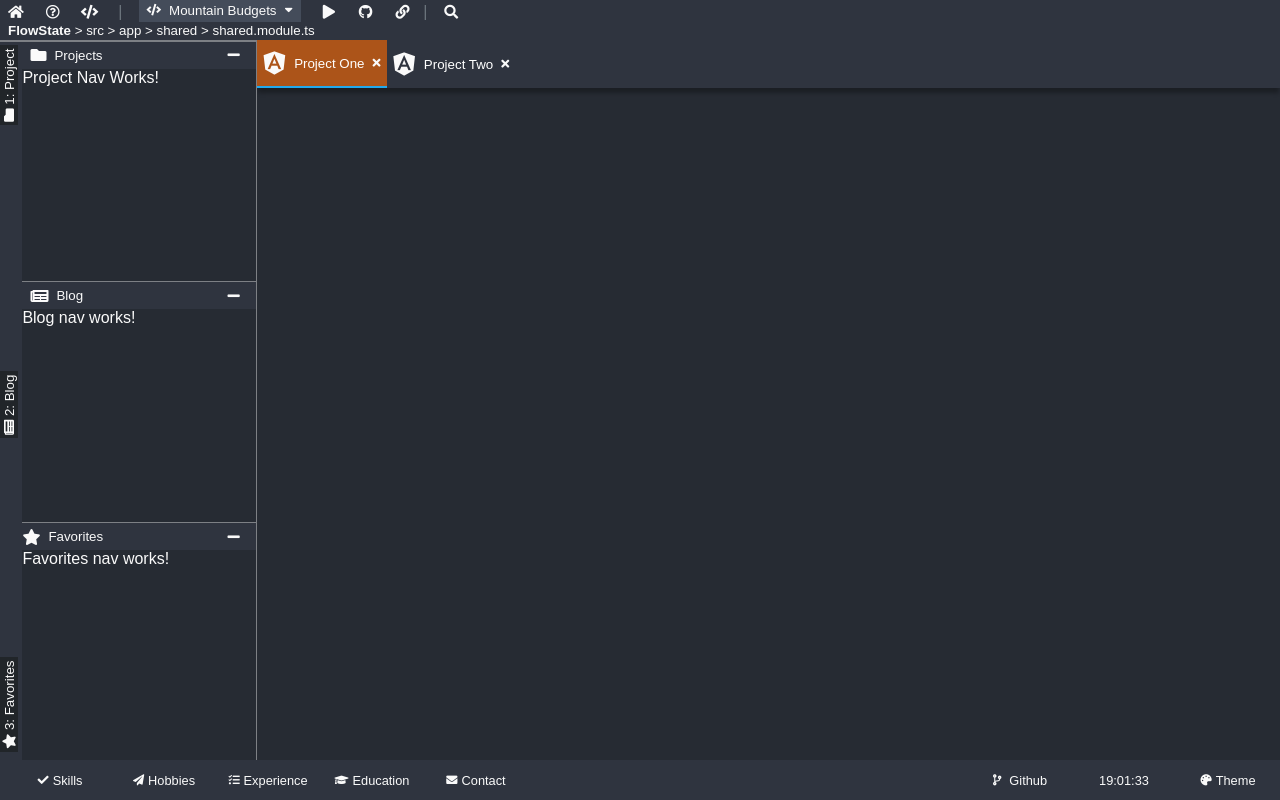
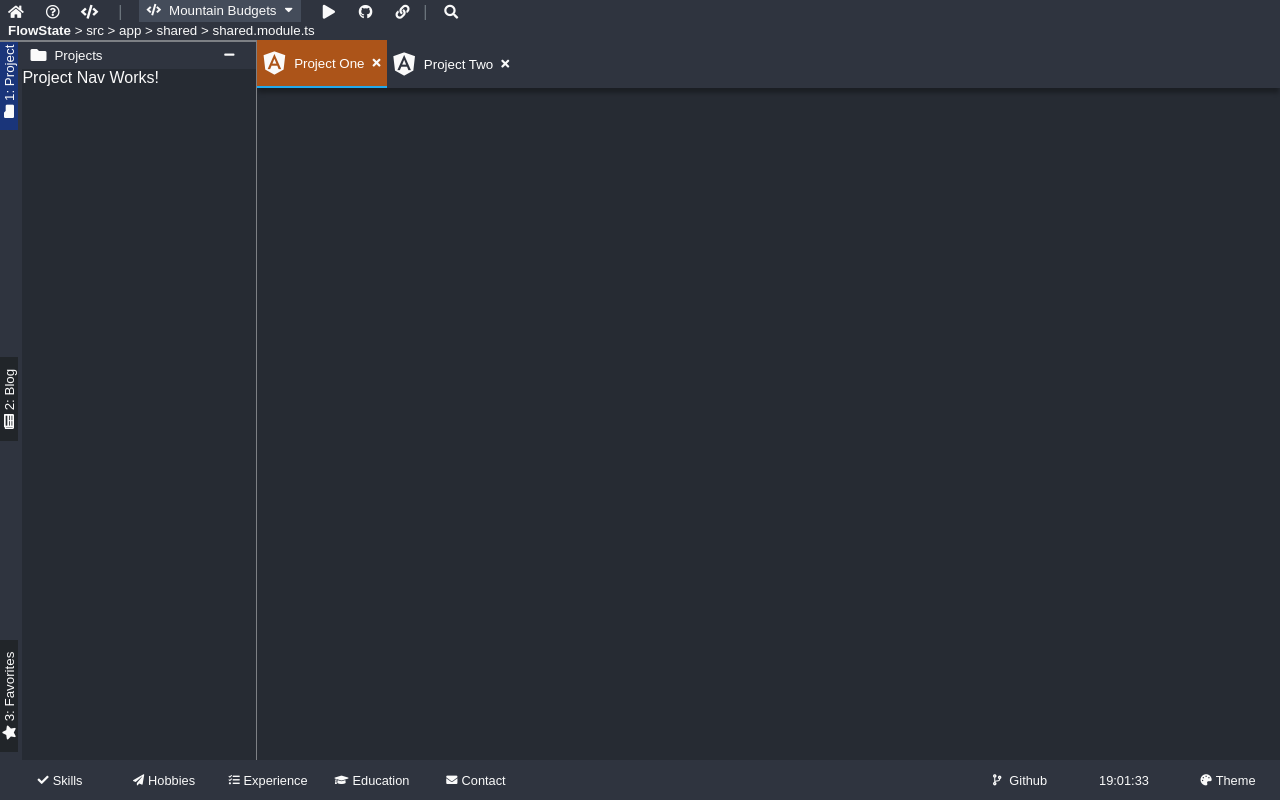
Before and after one commit to Mike-Mountain/FlowState, an Angular app: page / in a window 1280 px wide. Built offline with nearby package versions, Linux system fonts and the light colour scheme; a web font is replaced by a local one.

Commit message:
Add open/close functionality for the sidebar menus

```diff
--- a/src/app/modules/core/components/layout/layout.component.html
+++ b/src/app/modules/core/components/layout/layout.component.html
@@ -2,10 +2,13 @@
   <app-primary-navigation></app-primary-navigation>
 </section>
 <section class="wrapper">
-  <aside class="side-navigation">
-    <app-side-navigation></app-side-navigation>
+  <aside class="side-navigation" [ngClass]="panelIsOpen ? 'panel-open' : 'panel-closed'">
+    <app-side-navigation
+      [panelIsOpen]="panelIsOpen"
+      (toggleEvent)="toggleSidePanel($event)"
+    ></app-side-navigation>
   </aside>
-  <main class="content">
+  <main class="content" [ngClass]="panelIsOpen ? 'content-small' : 'content-large'">
     <section class="content-navigation">
       <app-content-navigation></app-content-navigation>
     </section>
--- a/src/app/modules/core/components/layout/layout.component.scss
+++ b/src/app/modules/core/components/layout/layout.component.scss
@@ -12,7 +12,6 @@
 }
 
 .side-navigation {
-  width: 20%;
   height: 100%;
   max-height: 100%;
   overflow: hidden;
@@ -22,12 +21,28 @@
   z-index: 20;
 }
 
+.panel-open {
+  width: 20%;
+}
+
+.panel-closed {
+  width: 1.4rem;
+}
+
 .content {
-  width: 80%;
   height: 100%;
   max-height: 100%;
   overflow-y: auto;
 }
+
+.content-large {
+  width: 99%;
+}
+
+.content-small {
+  width: 80%;
+}
+
 
 .content-navigation {
   height: 3rem;
--- a/src/app/modules/core/components/layout/layout.component.ts
+++ b/src/app/modules/core/components/layout/layout.component.ts
@@ -1,4 +1,4 @@
-import { Component, OnInit } from '@angular/core';
+import {Component, OnInit} from '@angular/core';
 
 @Component({
   selector: 'app-layout',
@@ -7,9 +7,16 @@ import { Component, OnInit } from '@angular/core';
 })
 export class LayoutComponent implements OnInit {
 
-  constructor() { }
+  public panelIsOpen = true;
+
+  constructor() {
+  }
 
   ngOnInit(): void {
   }
 
+  public toggleSidePanel(isOpen: boolean) {
+    console.log(isOpen);
+    this.panelIsOpen = isOpen;
+  }
 }
--- a/src/app/modules/core/components/side-navigation/side-navigation.component.html
+++ b/src/app/modules/core/components/side-navigation/side-navigation.component.html
@@ -2,30 +2,51 @@
   <div class="side-nav-inner">
     <nav class="vertical-nav">
       <ul class="vertical-navigation">
-        <li class="vertical-tab">
+
+        <li
+          class="vertical-tab"
+          [class.vertical-tab-active]="panelState.projects"
+          (click)="togglePanel('projects')"
+        >
           <small>
             <i class="fas fa-folder"></i>
             1: Project
           </small>
         </li>
 
-        <li class="vertical-tab">
+        <li
+          class="vertical-tab"
+          [class.vertical-tab-active]="panelState.blog"
+          (click)="togglePanel('blog')"
+        >
           <small>
             <i class="fas fa-newspaper"></i>
             2: Blog
           </small>
         </li>
 
-        <li class="vertical-tab">
+        <li
+          class="vertical-tab"
+          [class.vertical-tab-active]="panelState.favorites"
+          (click)="togglePanel('favorites')"
+        >
           <small>
             <i class="fas fa-star"></i>
             3: Favorites
           </small>
         </li>
+
       </ul>
     </nav>
-    <div class="side-nav-content">
-      <div class="nav-projects">
+    <div class="side-nav-content" *ngIf="panelIsOpen">
+
+      <div
+        *ngIf="panelState.projects"
+        class="nav-projects"
+        [class.h-100]="numberSelected === 1"
+        [class.h-50]="numberSelected === 2"
+        [class.h-33]="numberSelected === 3"
+      >
         <div class="horizontal-nav">
           <div class="flex-between h-100">
             <div class="flex-start  ml-4">
@@ -33,13 +54,22 @@
               <small class="mx-2">Projects</small>
             </div>
             <div class="flex-end">
-              <i class="fas fa-sm fa-minus"></i>
+              <button class="close-panel flex-center" (click)="togglePanel('projects')">
+                <i class="fas fa-sm fa-minus"></i>
+              </button>
             </div>
           </div>
         </div>
         <p>Project Nav Works!</p>
       </div>
-      <div class="nav-blog">
+
+      <div
+        *ngIf="panelState.blog"
+        class="nav-blog"
+        [class.h-100]="numberSelected === 1"
+        [class.h-50]="numberSelected === 2"
+        [class.h-33]="numberSelected === 3"
+      >
         <div class="horizontal-nav">
           <div class="flex-between h-100">
             <div class="flex-start ml-4">
@@ -47,13 +77,22 @@
               <small class="mx-2">Blog</small>
             </div>
             <div class="flex-start">
-              <i class="fas fa-sm fa-minus"></i>
+              <button class="close-panel flex-center" (click)="togglePanel('blog')">
+                <i class="fas fa-sm fa-minus"></i>
+              </button>
             </div>
           </div>
         </div>
         <p>Blog nav works!</p>
       </div>
-      <div class="nav-favorites">
+
+      <div
+        *ngIf="panelState.favorites"
+        class="nav-favorites"
+        [class.h-100]="numberSelected === 1"
+        [class.h-50]="numberSelected === 2"
+        [class.h-33]="numberSelected === 3"
+      >
         <div class="horizontal-nav">
           <div class="flex-between h-100">
             <div class="flex-start ml-3">
@@ -61,12 +100,15 @@
               <small class="mx-2">Favorites</small>
             </div>
             <div class="flex-end">
-              <i class="fas fa-sm fa-minus"></i>
+              <button class="close-panel flex-center" (click)="togglePanel('favorites')">
+                <i class="fas fa-sm fa-minus"></i>
+              </button>
             </div>
           </div>
         </div>
         <p>Favorites nav works!</p>
       </div>
+
     </div>
   </div>
 </div>
--- a/src/app/modules/core/components/side-navigation/side-navigation.component.scss
+++ b/src/app/modules/core/components/side-navigation/side-navigation.component.scss
@@ -1,3 +1,5 @@
+@import "../../../../../scss/variables/theme-colours";
+
 .side-nav {
   height: 100%;
   max-height: 100%;
@@ -50,16 +52,19 @@
 .vertical-tab {
   transform: rotate(270deg);
   transform-origin: 0 top;
-  margin-top: 4.7rem;
+  margin-top: 5rem;
   background-color: #212529;
-  padding: 0 .2rem;
+  padding: 0 .75rem;
   cursor: pointer;
+}
+
+.vertical-tab-active {
+  background-color: $accent;
 }
 
 .nav-projects, .nav-blog, .nav-favorites {
   display: flex;
   flex-direction: column;
-  height: 33.3%;
   max-height: 100%;
   overflow: auto;
   border-top: 1px solid rgba(255, 255, 255, 0.4);
@@ -68,3 +73,16 @@
 .nav-projects {
   border-top: none
 }
+
+.close-panel {
+  border-radius: 50%;
+  width: 1.3rem;
+  height: 1.3rem;
+  border: none;
+  background: transparent;
+  transition: background-color .1s ease;
+  &:hover {
+    cursor: pointer;
+    background-color: rgba($danger, 0.6);
+  }
+}
--- a/src/app/modules/core/components/side-navigation/side-navigation.component.ts
+++ b/src/app/modules/core/components/side-navigation/side-navigation.component.ts
@@ -1,4 +1,4 @@
-import { Component, OnInit } from '@angular/core';
+import {Component, ElementRef, EventEmitter, Input, OnInit, Output, ViewChild} from '@angular/core';
 
 @Component({
   selector: 'app-side-navigation',
@@ -6,10 +6,29 @@ import { Component, OnInit } from '@angular/core';
   styleUrls: ['./side-navigation.component.scss']
 })
 export class SideNavigationComponent implements OnInit {
+  @Input() public panelIsOpen = true;
+  @Output() private toggleEvent = new EventEmitter<boolean>();
 
-  constructor() { }
+  public panelState = {
+    projects: true,
+    blog: false,
+    favorites: false
+  };
+  public numberSelected: number;
+
+  constructor() {
+  }
 
   ngOnInit(): void {
   }
 
+  public togglePanel(panelName: string) {
+    this.panelState[panelName] = !this.panelState[panelName];
+    let keys = Object.keys(this.panelState);
+    keys = keys.filter(key => this.panelState[key] === true);
+    this.numberSelected = keys.length;
+    keys.length > 0 ?
+      this.toggleEvent.emit(true) :
+      this.toggleEvent.emit(false);
+  }
 }
```
